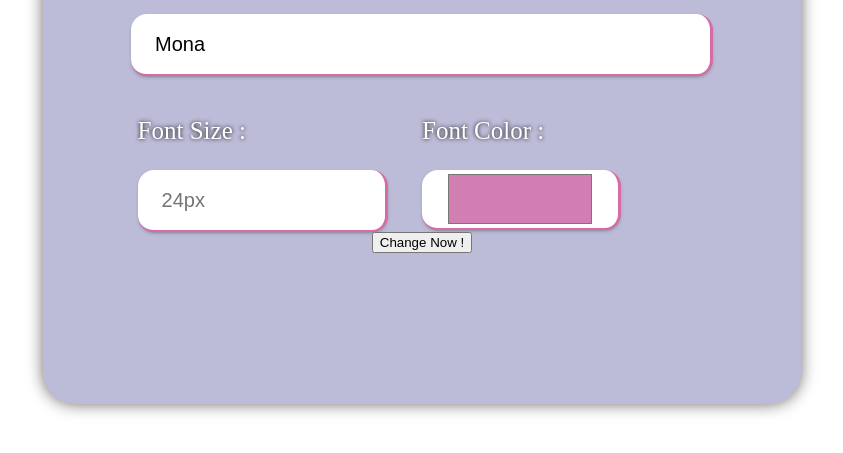
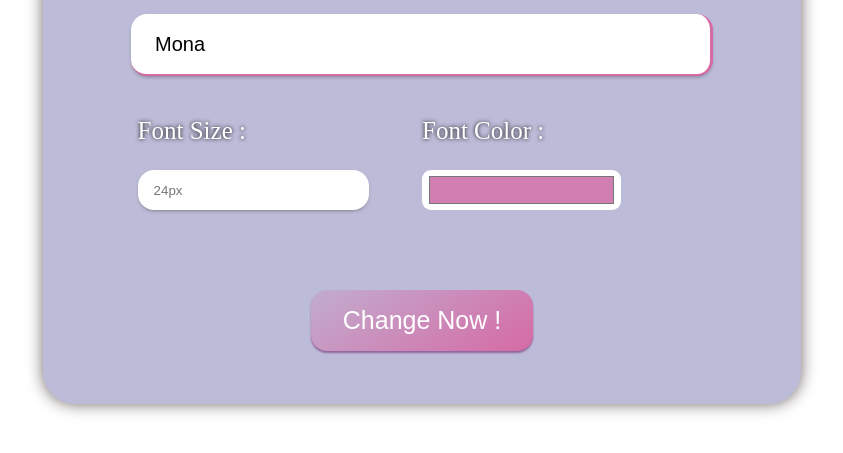
Before and after one commit to karam-zomlut/ajyal-team-2, a plain HTML site: page index.html in a window 1280 px wide. Shown: the part 221-674 px from the top of the page, without its empty margins (218-1061 px from the left). Drawn offline with Linux system fonts and the light colour scheme.

Commit message:
update
update

```diff
--- a/css/style.css
+++ b/css/style.css
@@ -24,7 +24,7 @@ h1 {
   text-shadow: 0px 0px 10px #000;
 }
 
-input:first-of-type {
+#input {
   width: 70%;
   height: 60px;
   border: none;
@@ -53,21 +53,30 @@ input:first-of-type {
   text-shadow: 0px 0px 4px #000;
 }
 
-.inputLBox,
+.inputLBox {
+  width: 70%;
+  height: 40px;
+  padding: 0 1rem;
+  border-radius: 1rem;
+  border: none;
+  box-shadow: rgb(51 51 51) 0px 2px 5px -3px;}
+
 .inputRBox {
   width: 70%;
   height: 40px;
   border: none;
-}
-
-.inputLBox {
-  padding: 0 1rem;
-  border-radius: 1rem;
-  box-shadow: rgb(51 51 51) 0px 2px 5px -3px;
-}
-
-.inputRBox {
-  background: #ffffff;
+  background: rgb(255, 255, 255);
   border-radius: 9px;
   padding: 2px 5px;
 }
+
+button {
+  color: #fff;
+  border: none;
+  background-image: linear-gradient(146deg, #c1adcf, #d66aa5);
+  font-size: 25px;
+  padding: 1rem 2rem;
+  border-radius: 1rem;
+  margin-top: 5rem;
+  box-shadow: 0px 2px 2px #90649a;
+}
```
